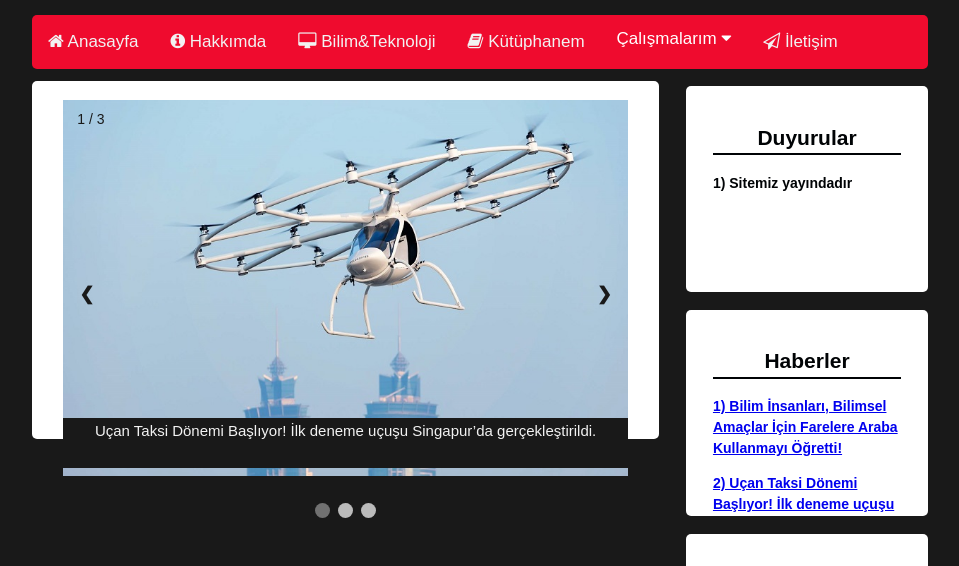
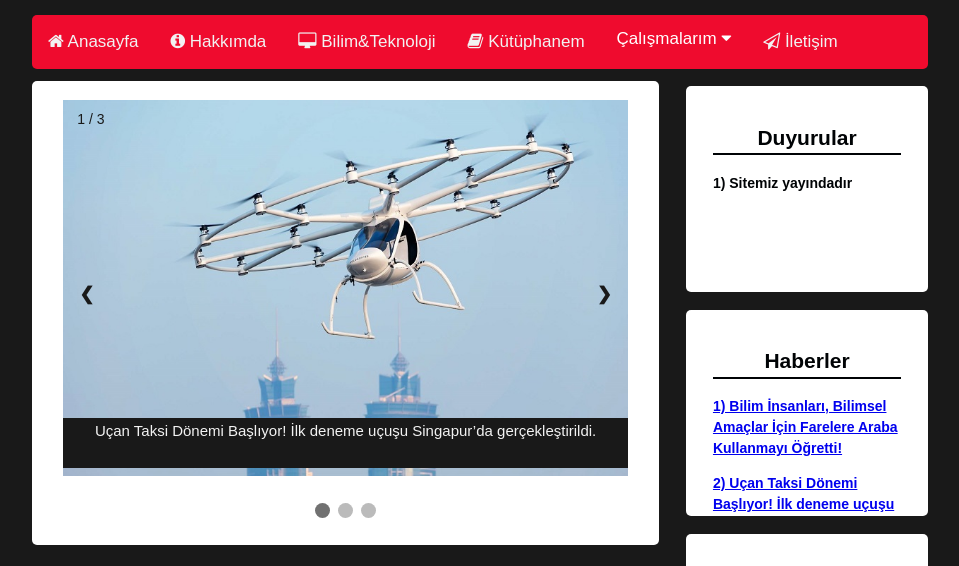
Before and after one commit to AtakanCakirsoy/HTML-CSS-JS-KisiselWebSite, a plain HTML site: page index.html in a window 1280 px wide. Shown: the part 172-738 px from the top of the page, without its empty margins (160-1119 px from the left). Drawn offline with Linux system fonts and the light colour scheme.

Commit message:
duzenleme

```diff
--- a/style.css
+++ b/style.css
@@ -444,13 +444,4 @@
           width: 100%;
           height: auto;
       }
-      .topcontent {
-          background-color: #FFF;
-          border-radius: 5px;
-          -moz-border-radius: 5px;
-          -webkit-border-radius: 5px;
-          padding: 3% 5%;
-          margin-top: 2%;
-          height: 40%;
-      }
   }
```
